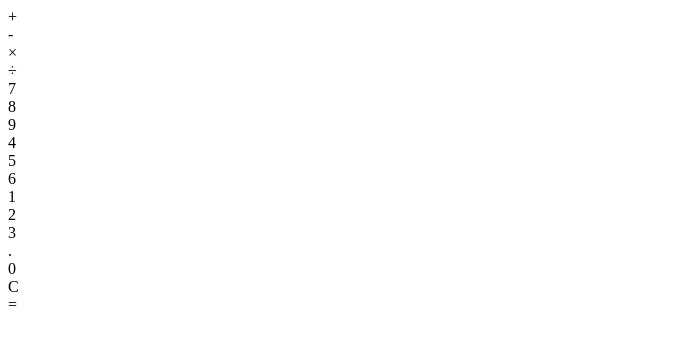
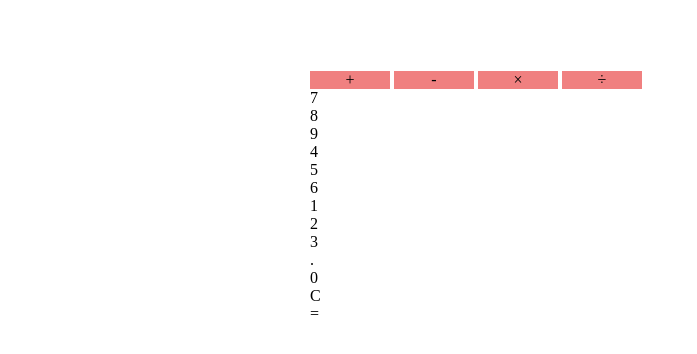
Before and after one commit to YSS17/Calculator_Js., a plain HTML site: page index.html in a window 1280 px wide. Shown: the whole page, without its empty margins (0-697 px from the left). Drawn offline with Linux system fonts and the light colour scheme.

Commit message:
starting applying basic styles to calculator

```diff
--- a/index.html
+++ b/index.html
@@ -4,6 +4,8 @@
   <meta charset="UTF-8">
   <meta http-equiv="X-UA-Compatible" content="IE=edge">
   <meta name="viewport" content="width=device-width, initial-scale=1.0">
+  <link rel="stylesheet" href="styles.css">
+  <script src="script.js" defer></script>
   <title>Calculator</title>
 </head>
 <body>
--- a/styles.css
+++ b/styles.css
@@ -0,0 +1,15 @@
+body {
+  width: 700px;
+  margin: 4% auto;
+}
+
+.calculator {
+  padding: 20px;
+}
+
+.operators div{
+  display: inline-block;
+  background-color: lightcoral;
+  text-align: center;
+  width: 80px;
+}
```
